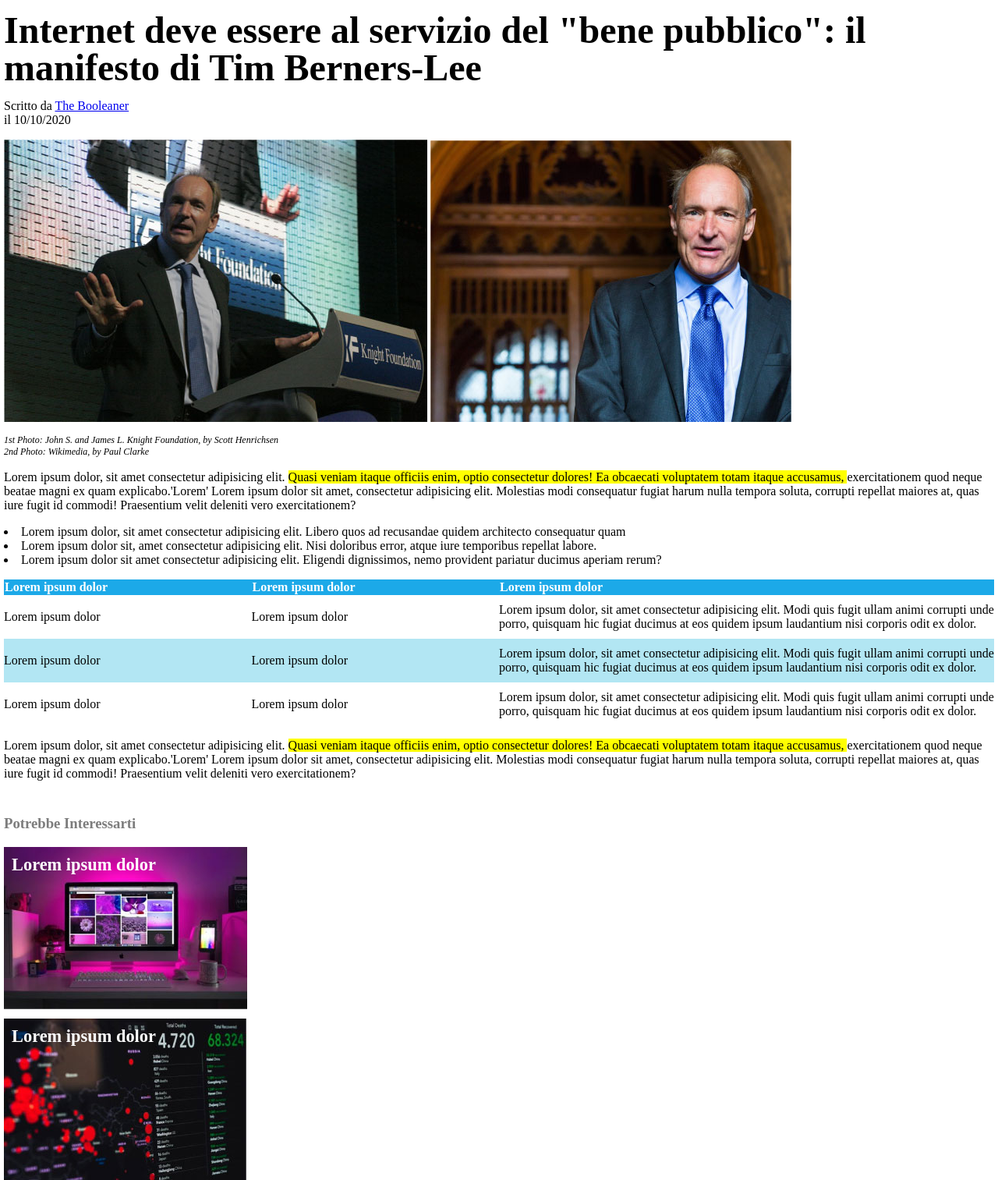
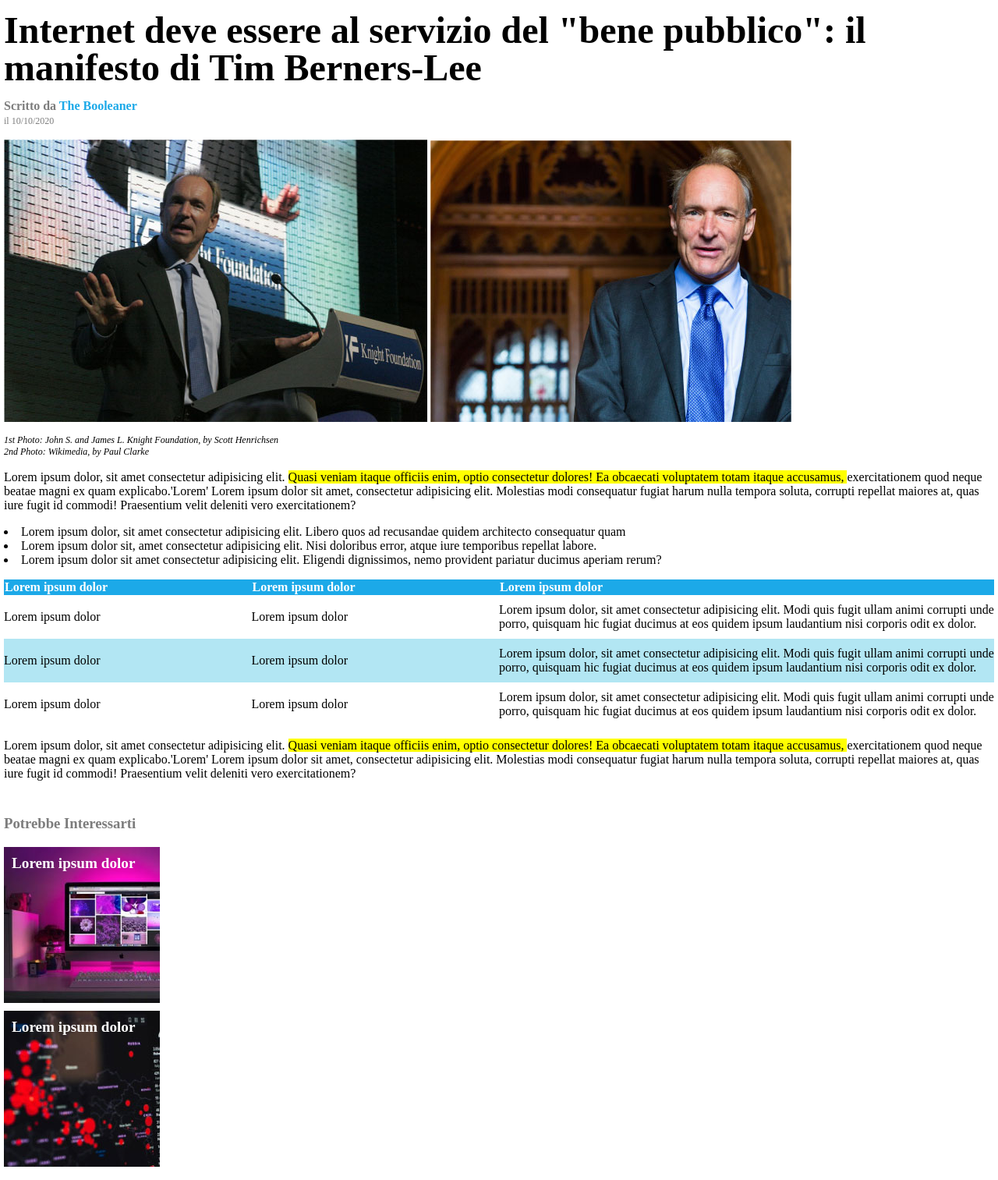
Before and after one commit to assettasimone/html-css-booleaner, a plain HTML site: page index.html in a window 1280 px wide. Shown: the part 160-1673 px from the top of the page at 78% size. Drawn offline with Linux system fonts and the light colour scheme.

Commit message:
add final touch

```diff
--- a/index.html
+++ b/index.html
@@ -23,7 +23,7 @@
             <section class="article-introduction">
                 <h1>Internet deve essere al servizio del "bene pubblico": il manifesto di Tim Berners-Lee</h1>
                 <p class="article-meta">
-                    Scritto da <a href="#">The Booleaner</a><br><span>il 10/10/2020</span>
+                    <strong> Scritto da <a href="#">The Booleaner</a></strong><br><span>il 10/10/2020</span>
                 </p>
             </section>
             <!-- /Article info -->
--- a/style.css
+++ b/style.css
@@ -23,6 +23,19 @@ footer {
     font-size: 3rem;
     line-height: 1;
     margin-bottom: 0px;
+}
+
+.article-meta {
+    color: #7d7d7d;
+}
+
+.article-meta a {
+    text-decoration: none;
+    color: #1ca9e8;
+}
+
+.article-meta span {
+    font-size: 12px;
 }
 
 /* /Article info */
@@ -75,10 +88,12 @@ thead {
 
 .may-like-items {
     background-repeat: no-repeat;
-    height: 200px;
+    height: 180px;
+    width: 180px;
     color: #fff;
     padding: 10px;
-    font-size: 1.4rem;
+    font-size: 1.2rem;
+    margin-bottom: 10px;
 }
 
 #items-1 {
```
